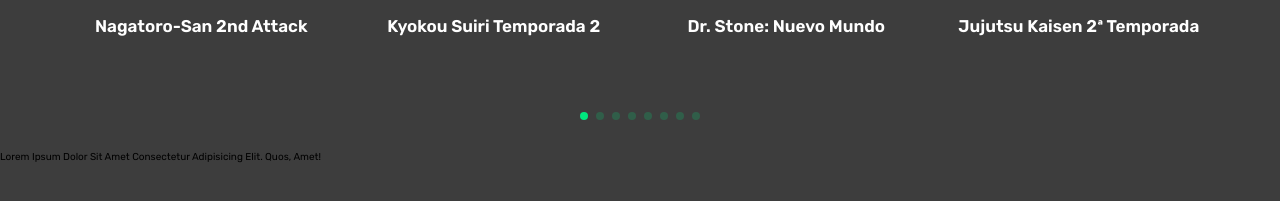
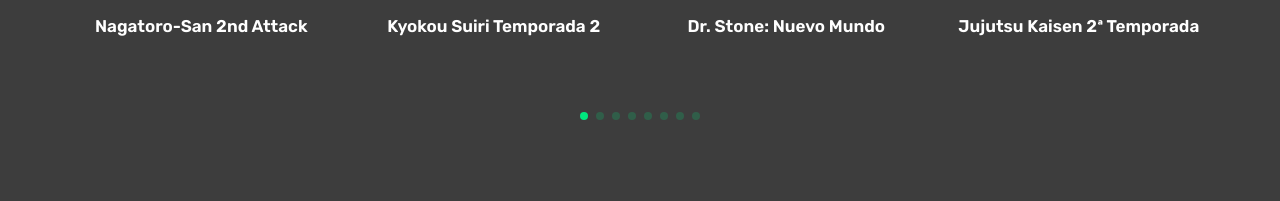
Before and after one commit to jos3lo89/header33, a plain HTML site: page index.html in a window 1280 px wide. Shown: the part 433-634 px from the top of the page. Drawn offline with nearby package versions, Linux system fonts and the light colour scheme.

Commit message:
7 commit

```diff
--- a/index.html
+++ b/index.html
@@ -109,8 +109,6 @@
 		</section>
 		<!-- swiper js section end -->
 
-		<p>Lorem ipsum dolor sit amet consectetur adipisicing elit. Quos, amet!</p>
-
 		<!-- swiper js -->
 		<script src="https://cdn.jsdelivr.net/npm/swiper@9/swiper-bundle.min.js"></script>
 		<!-- JavaScript file -->
```
